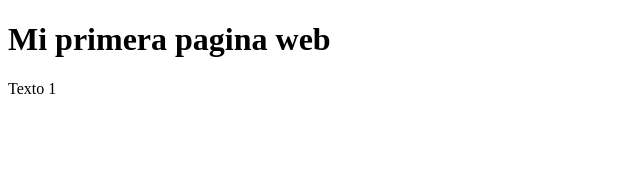
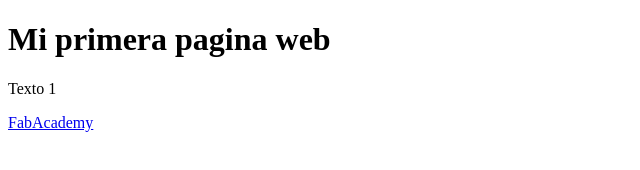
Before and after one commit to burzredion/prueba_01, a plain HTML site: page index.html in a window 1280 px wide. Shown: the whole page, without its empty margins (0-640 px from the left). Drawn offline with Linux system fonts and the light colour scheme.

Commit message:
enlace FabAcademy añadido

```diff
--- a/index.html
+++ b/index.html
@@ -5,5 +5,7 @@
 <h1>Mi primera pagina web</h1>
 <p>Texto 1</p>
 
+<a href="http://archive.fabacademy.org">FabAcademy</a>
+
 </body>
 </html>
```
